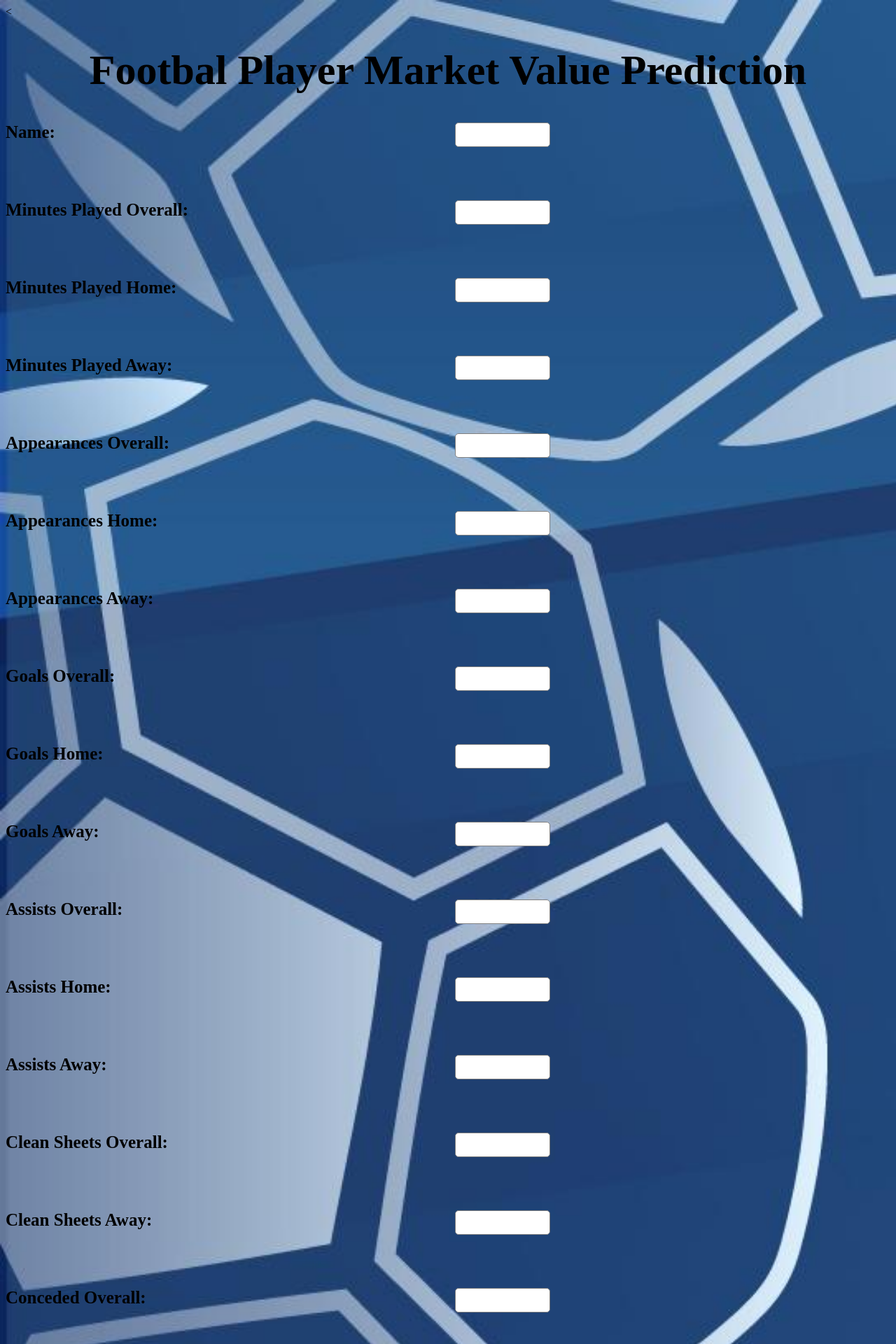
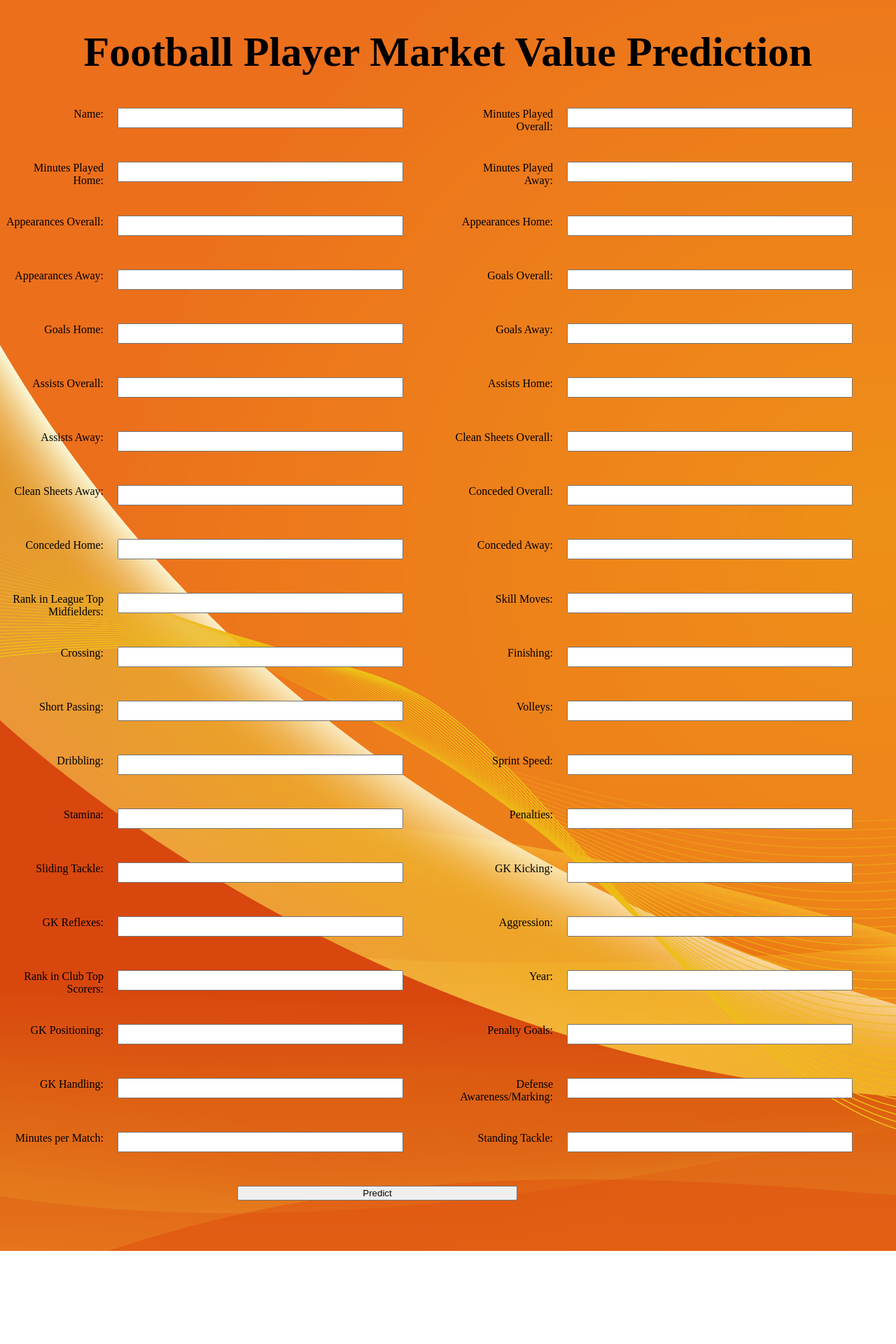
Before and after one commit to Pranshu1993/Transfer_Market_Values_Prediction, a Python web app: template templates/index.html in a window 1280 px wide. Shown: the top 1920 px of the page at 70% size. After the commit the page ends 1787 px from the top, so only its background shows below. Run offline with Jinja, Linux system fonts and the light colour scheme; the template is opened without the code that fills it, so the values that code supplies are empty.

Commit message:
New_Final

```diff
--- a/templates/index.html
+++ b/templates/index.html
@@ -4,10 +4,11 @@
 	<title>Price Prediction</title>
 	<style>
 		body {
-			background-image: url("{{ url_for('static', filename='Fifa.jpg') }}");
+			background-image: url("{{ url_for('static', filename='Fifa2.jpg') }}");
 			background-repeat: no-repeat;
 			background-size: cover;
 		}
+<<<<<<< Updated upstream
 		label {
 			color: black;
 			font-weight: bold;
@@ -19,8 +20,17 @@
 			font-size: 20px;
 
 		}
+=======
+		.wrapper{
+	text-align: center;
+}
+.button{
+	position:absolute;
+	top : 50 ;
+}
+>>>>>>> Stashed changes
 
-input[type="submit"] {
+		input[type="submit"] {
   padding: 10px;
   background-color: green;
   color: white;
@@ -28,9 +38,14 @@
   border-radius: 5px;
   font-size: 20px;
   cursor: pointer;
+  align-items: center;
   width: 100px; /* Set the desired width */
   height: 50px; /* Set the desired height */
+  margin: 0 auto; /* Center horizontally */
+  display: block; /* Ensure margin rule works */
+
 }
+
 
 		form {
   display: grid;
@@ -38,162 +53,222 @@
   grid-gap: 20px;
 }
 
-label {
-  grid-column: 1 / 2;
-  text-align: left;
-}
 
-input[type="text"],
-input[type="number"] {
 
-  width: 20%;
-  padding: 5px;
-  border-radius: 5px;
-  border: 1px solid gray;
-}
 h1 {
   font-size: 60px;
   text-align:center;
 }
 
 
+input {
+    margin-top: 5px;
+    margin-bottom: 5px;
+    display:inline-block;
+    *display: inline;     /* for IE7*/
+    zoom:1;              /* for IE7*/
+    vertical-align:middle;
+    margin-left:20px;
+	width: 400px;
+
+}
+
+label {
+    display:inline-block;
+    *display: inline;     /* for IE7*/
+    zoom:1;              /* for IE7*/
+    float: left;
+    padding-top: 5px;
+    text-align: right;
+    width: 140px;
+}
+
 
 	</style>
 
 </head>
-<
+
 
 <body>
-	<h1>Footbal Player Market Value Prediction</h1>
+	<h1>Football Player Market Value Prediction</h1>
 	<form action="{{ url_for('predict') }}" method="post">
-
+<div class="block">
 		<label for="name">Name:</label>
-		<input type="text" name="Name"><br><br>
-
+		<input type="text" name="Name" required><br><br>
+</div>
+<div class="block">
 <label for="minutes_played_overall">Minutes Played Overall:</label>
-<input type="number" id="minutes_played_overall" name="minutes_played_overall"><br><br>
-
+<input type="number" id="minutes_played_overall" name="minutes_played_overall" required><br><br>
+</div>
+<div class="block">
 <label for="minutes_played_home">Minutes Played Home:</label>
-<input type="number" id="minutes_played_home" name="minutes_played_home"><br><br>
-
+<input type="number" id="minutes_played_home" name="minutes_played_home" required><br><br>
+</div>
+<div class="block">
 <label for="minutes_played_away">Minutes Played Away:</label>
-<input type="number" id="minutes_played_away" name="minutes_played_away"><br><br>
-
+<input type="number" id="minutes_played_away" name="minutes_played_away" required><br><br>
+</div>
+<div class="block">
 <label for="appearances_overall">Appearances Overall:</label>
-<input type="number" id="appearances_overall" name="appearances_overall"><br><br>
-
+<input type="number" id="appearances_overall" name="appearances_overall" required><br><br>
+</div>
+<div class="block">
 <label for="appearances_home">Appearances Home:</label>
-<input type="number" id="appearances_home" name="appearances_home"><br><br>
-
+<input type="number" id="appearances_home" name="appearances_home" required><br><br>
+</div>
+<div class="block">
 <label for="appearances_away">Appearances Away:</label>
-<input type="number" id="appearances_away" name="appearances_away"><br><br>
-
+<input type="number" id="appearances_away" name="appearances_away" required><br><br>
+</div>
+<div class="block">
 <label for="goals_overall">Goals Overall:</label>
-<input type="number" id="goals_overall" name="goals_overall"><br><br>
-
+<input type="number" id="goals_overall" name="goals_overall" required><br><br>
+</div>
+<div class="block">
 <label for="goals_home">Goals Home:</label>
-<input type="number" id="goals_home" name="goals_home"><br><br>
-
+<input type="number" id="goals_home" name="goals_home" required><br><br>
+</div>
+<div class="block">
 <label for="goals_away">Goals Away:</label>
-<input type="number" id="goals_away" name="goals_away"><br><br>
-
+<input type="number" id="goals_away" name="goals_away" required><br><br>
+</div>
+<div class="block">
 <label for="assists_overall">Assists Overall:</label>
-<input type="number" id="assists_overall" name="assists_overall"><br><br>
-
+<input type="number" id="assists_overall" name="assists_overall" required><br><br>
+</div>
+<div class="block">
 <label for="assists_home">Assists Home:</label>
-<input type="number" id="assists_home" name="assists_home"><br><br>
-
+<input type="number" id="assists_home" name="assists_home" required><br><br>
+</div>
+<div class="block">
 <label for="assists_away">Assists Away:</label>
-<input type="number" id="assists_away" name="assists_away"><br><br>
-
+<input type="number" id="assists_away" name="assists_away" required><br><br>
+</div>
+<div class="block">
 <label for="clean_sheets_overall">Clean Sheets Overall:</label>
-<input type="number" id="clean_sheets_overall" name="clean_sheets_overall"><br><br>
-
+<input type="number" id="clean_sheets_overall" name="clean_sheets_overall" required><br><br>
+</div>
+<div class="block">
 <label for="clean_sheets_away">Clean Sheets Away:</label>
-<input type="number" id="clean_sheets_away" name="clean_sheets_away"><br><br>
-
+<input type="number" id="clean_sheets_away" name="clean_sheets_away" required><br><br>
+</div>
+<div class="block">
 <label for="conceded_overall">Conceded Overall:</label>
-<input type="number" id="conceded_overall" name="conceded_overall"><br><br>
-
+<input type="number" id="conceded_overall" name="conceded_overall" required><br><br>
+</div>
+<div class="block">
 <label for="conceded_home">Conceded Home:</label>
-<input type="number" id="conceded_home" name="conceded_home"><br><br>
-
+<input type="number" id="conceded_home" name="conceded_home" required><br><br>
+</div>
+<div class="block">
 <label for="conceded_away">Conceded Away:</label>
-<input type="number" id="conceded_away" name="conceded_away"><br><br>
-
+<input type="number" id="conceded_away" name="conceded_away" required><br><br>
+</div>
+<div class="block">
 <label for="rank_in_league_top_midfielders">Rank in League Top Midfielders:</label>
-<input type="number" id="rank_in_league_top_midfielders" name="rank_in_league_top_midfielders"><br><br>
-
+<input type="number" id="rank_in_league_top_midfielders" name="rank_in_league_top_midfielders" required><br><br>
+</div>
+<div class="block">
 <label for="skill_moves">Skill Moves:</label>
-<input type="number" id="skill_moves" name="skill_moves"><br><br>
-
+<input type="number" id="skill_moves" name="skill_moves" required><br><br>
+</div>
+<div class="block">
 <label for="crossing">Crossing:</label>
-<input type="number" id="crossing" name="crossing"><br><br>
-
+<input type="number" id="crossing" name="crossing" required><br><br>
+</div>
+<div class="block">
 <label for="finishing">Finishing:</label>
-<input type="number" id="finishing" name="finishing"><br><br>
-
+<input type="number" id="finishing" name="finishing" required><br><br>
+</div>
+<div class="block">
 <label for="short_passing">Short Passing:</label>
-<input type="number" id="short_passing" name="short_passing"><br><br>
-
+<input type="number" id="short_passing" name="short_passing" required><br><br>
+</div>
+<div class="block">
 <label for="volleys">Volleys:</label>
 <input type="number" id="volleys" name="volleys" required><br><br>
-
+</div>
+<div class="block">
 <label for="dribbling">Dribbling:</label>
 <input type="number" id="dribbling" name="dribbling" required><br><br>
-
+</div>
+<div class="block">
 <label for="sprint_speed">Sprint Speed:</label>
 <input type="number" id="sprint_speed" name="sprint_speed" required><br><br>
-
+</div>
+<div class="block">
 <label for="stamina">Stamina:</label>
 <input type="number" id="stamina" name="stamina" required><br><br>
-
+</div>
+<div class="block">
 <label for="penalties">Penalties:</label>
 <input type="number" id="penalties" name="penalties" required><br><br>
-
+</div>
+<div class="block">
 <label for="sliding_tackle">Sliding Tackle:</label>
 <input type="number" id="sliding_tackle" name="sliding_tackle" required><br><br>
-
+</div>
+<div class="block">
 <label for="gk_kicking">GK Kicking:</label>
 <input type="number" id="gk_kicking" name="gk_kicking" required><br><br>
-
+</div>
+<div class="block">
 <label for="gk_reflexes">GK Reflexes:</label>
 <input type="number" id="gk_reflexes" name="gk_reflexes" required><br><br>
-
+</div>
+<div class="block">
 <label for="aggression">Aggression:</label>
 <input type="number" id="aggression" name="aggression" required><br><br>
-
+</div>
+<div class="block">
 <label for="rank_in_club_top_scorer">Rank in Club Top Scorers:</label>
 <input type="number" id="rank_in_club_top_scorer" name="rank_in_club_top_scorer" required><br><br>
-
+</div>
+<div class="block">
 <label for="year">Year:</label>
 <input type="number" id="year" name="year" required><br><br>
-
+</div>
+<div class="block">
 <label for="gk_positioning">GK Positioning:</label>
 <input type="number" id="gk_positioning" name="gk_positioning" required><br><br>
-
+</div>
+<div class="block">
 <label for="penalty_goals">Penalty Goals:</label>
 <input type="number" id="penalty_goals" name="penalty_goals" required><br><br>
-
+</div>
+<div class="block">
 <label for="gk_handling">GK Handling:</label>
 <input type="number" id="gk_handling" name="gk_handling" required><br><br>
-
+</div>
+<div class="block">
 <label for="defense_awareness_marking">Defense Awareness/Marking:</label>
 <input type="number" id="defense_awareness_marking" name="defense_awareness_marking" required><br><br>
-
+</div>
+<div class="block">
 <label for="min_per_match">Minutes per Match:</label>
 <input type="number" id="min_per_match" name="min_per_match" required><br><br>
-
+</div>
+<div class="block">
 <label for="standing_tackle">Standing Tackle:</label>
 <input type="number" id="standing_tackle" name="standing_tackle" required><br><br>
+</div>
+<div class="block" style="width:100%;margin-left: 50%;">
 
-<input type="submit" value="Predict">
-
+<input type="submit" value="Predict"><br><br>
 <h1>
 	{% if prediction_text %}
 	<p>{{ prediction_text }}</p>
 	{% endif %}
 </h1>
 
+</div>
+
+
+<!-- <h1>
+	{% if prediction_text %}
+	<p>{{ prediction_text }}</p>
+	{% endif %}
+</h1> -->
+
 </body>
 </html>
```
Also changed, not shown: app.py (+8 -1 lines), static/Fifa.jpg, static/Fifa1.jpg (added), static/Fifa2.jpg (added).
